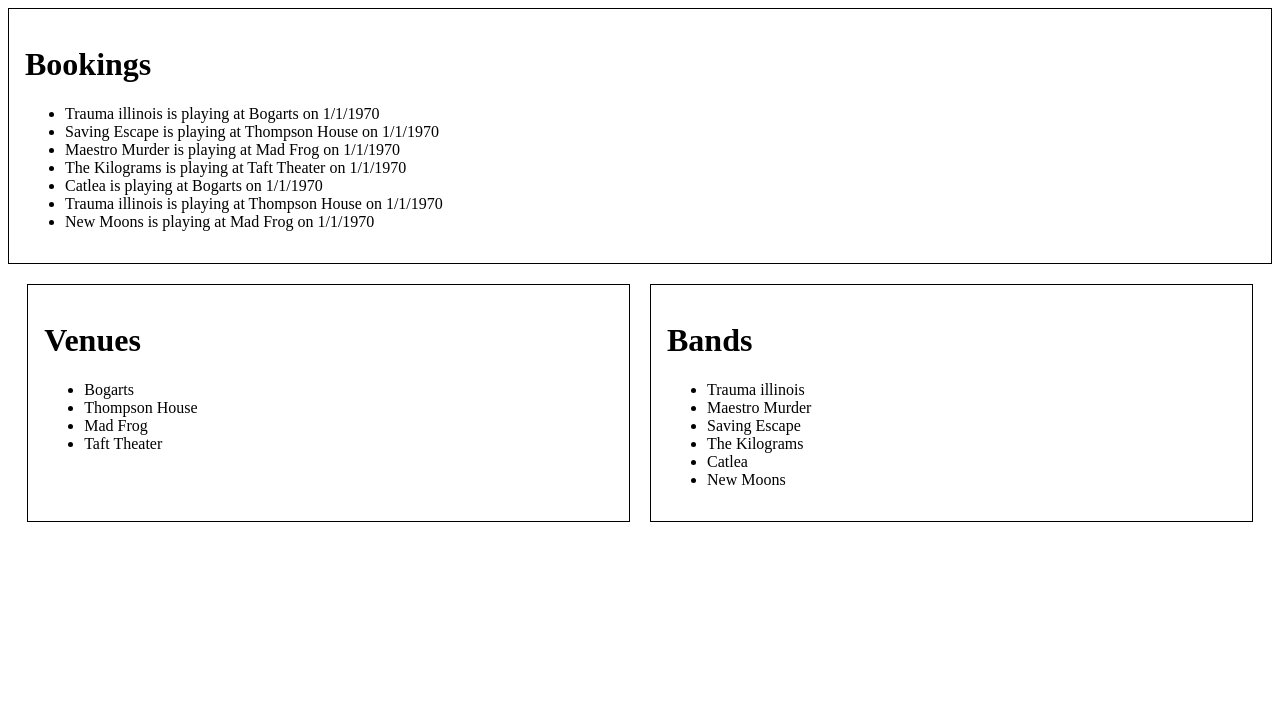
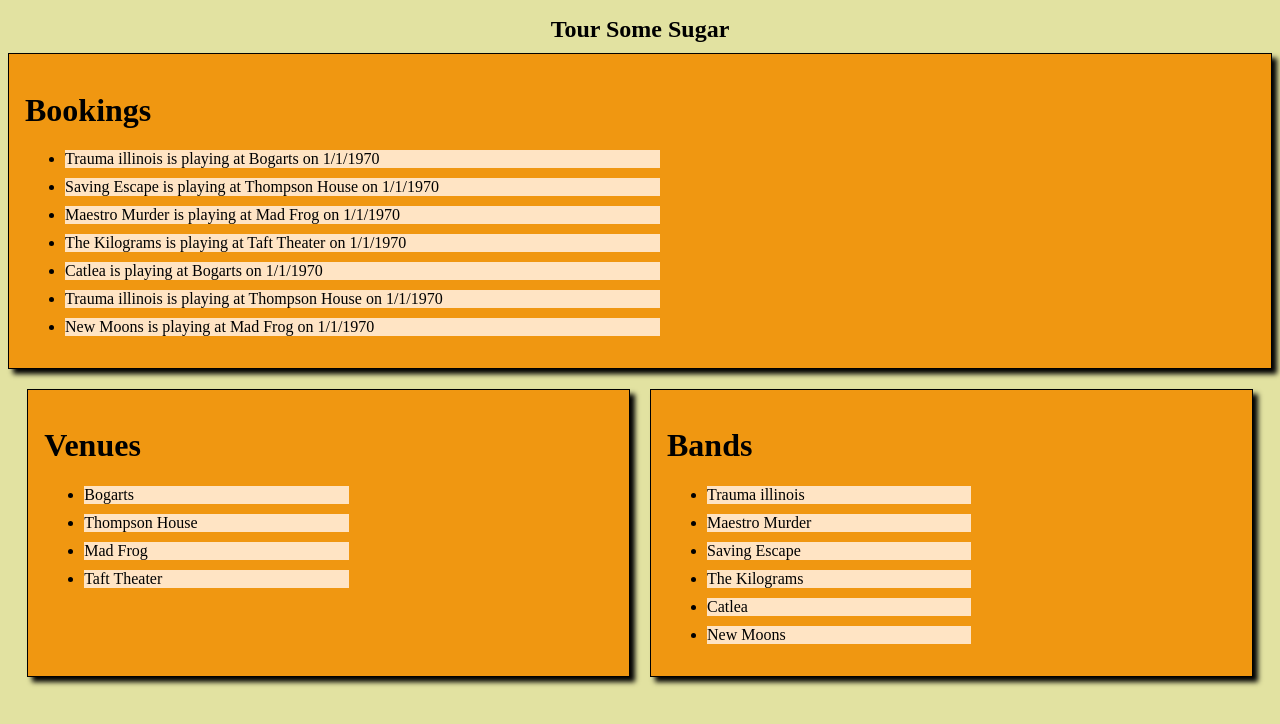
Before and after one commit to ccote95/tour-some-sugar, a plain HTML site: page index.html in a window 1280 px wide. Drawn offline with Linux system fonts and the light colour scheme.

Commit message:
finished css

```diff
--- a/index.html
+++ b/index.html
@@ -7,6 +7,7 @@
     <title>Tour Some Sugar</title>
 </head>
 <body>
+    <h1 class="header">Tour Some Sugar</h1>
     <div class="current-bookings"></div>
     <div class="venue-band">
     <div class="venues"></div>
--- a/main.css
+++ b/main.css
@@ -1,12 +1,22 @@
+body {
+    background-color: rgb(226, 226, 161);
+}
+
+
 .current-bookings {
     border: 1px solid black;
     padding: 1em;
+    background-color:rgb(240, 151, 17);
+    box-shadow: 5px 5px 5px black;
+
 }
 
 .venues{
     border: 1px solid black;
     flex-basis: 45%;
     padding: 1em;
+    background-color:rgb(240, 151, 17);
+    box-shadow: 5px 5px 5px black;
 }
 
 .bands {
@@ -14,6 +24,8 @@
     flex-basis: 45%;
     margin-left: 20px;
     padding: 1em;
+    background-color:rgb(240, 151, 17);
+    box-shadow: 5px 5px 5px black;
 }
 
 .venue-band {
@@ -21,3 +33,17 @@
     justify-content: center;
     margin-top: 20px;
 }
+
+.header {
+    text-align: center;
+    margin-bottom: 10px;
+    font-weight:bolder;
+    font-size:x-large;
+
+}
+
+li {
+    background-color:bisque;
+    width: 50%;
+    margin-bottom: 10px;
+}
```
